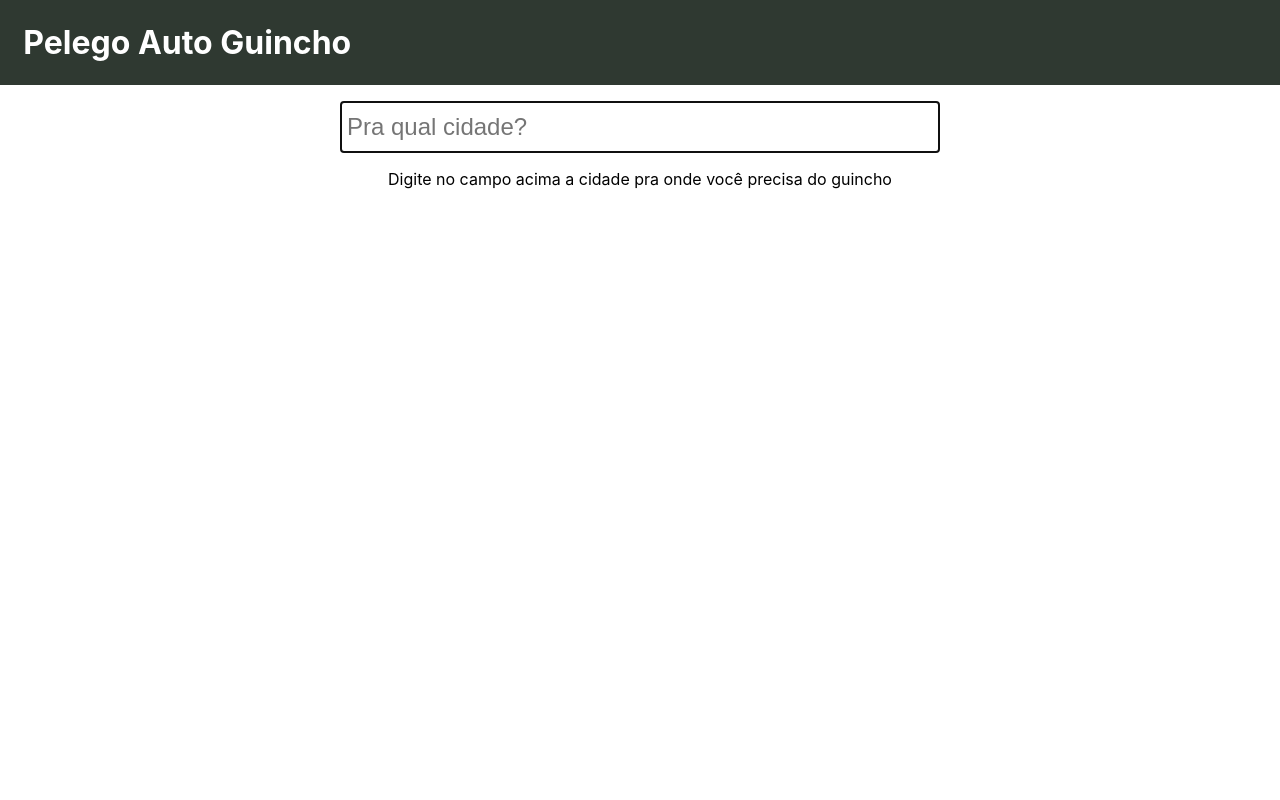
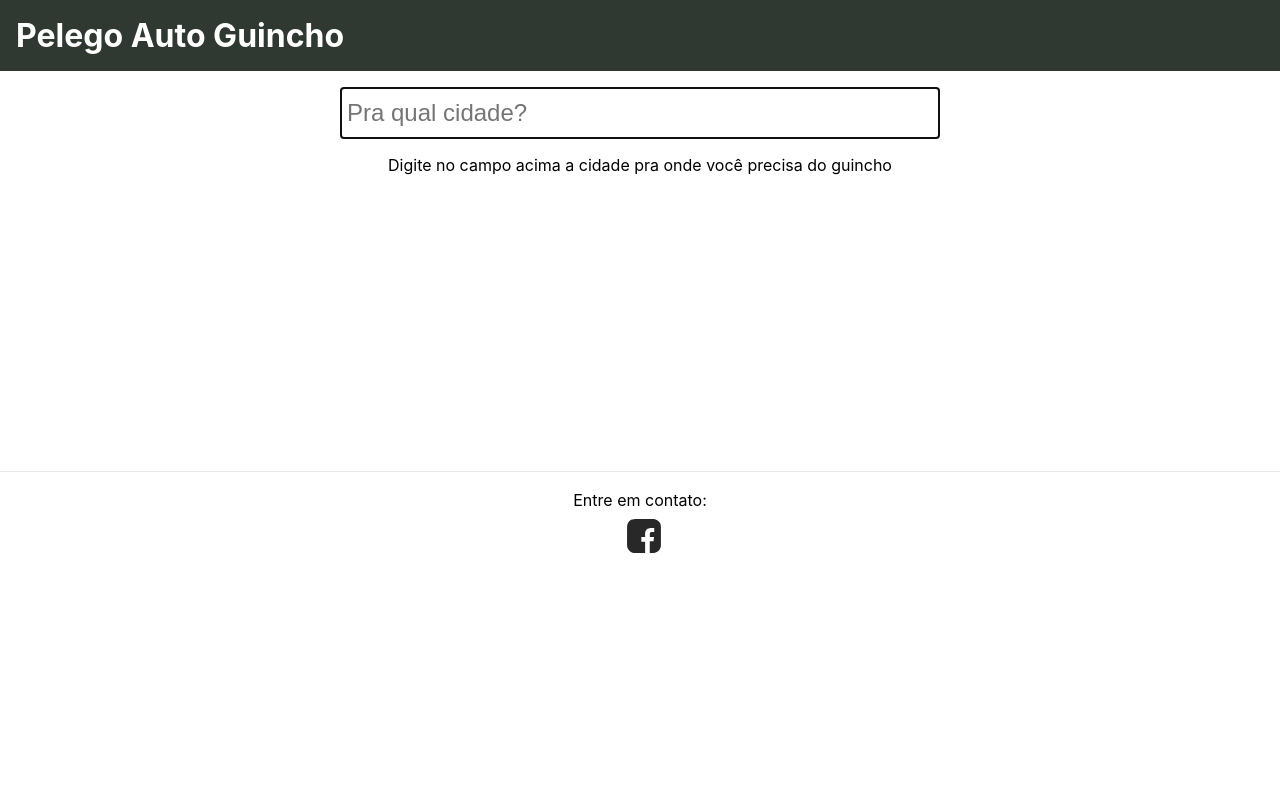
Before and after one commit to fmilani/guincho, a Next.js app: page / in a window 1280 px wide. Shown: the top 800 px of the page. Built offline with nearby package versions, Linux system fonts and the light colour scheme.

Commit message:
Improve header and footer

```diff
--- a/components/Layout.js
+++ b/components/Layout.js
@@ -20,7 +20,7 @@ export default function Layout({
   >
     <div
       style={{
-        padding: `1.45rem`,
+        padding: `1rem`,
       }}
     >
       <h1 style={{ margin: 0 }}>
@@ -38,8 +38,8 @@ export default function Layout({
     </div>
 
       <footer className={styles.footer}>
-        Entre em contato{' '}
-          <Facebook />
+        <span style={{marginBottom: 8}}>Entre em contato:</span>
+        <Facebook />
       </footer>
     </div>
   )
--- a/styles/Home.module.css
+++ b/styles/Home.module.css
@@ -1,5 +1,5 @@
 .container {
-  min-height: 100vh;
+  min-height: 50vh;
   padding: 0 0.5rem;
   display: flex;
   flex-direction: column;
@@ -24,6 +24,7 @@
   display: flex;
   justify-content: center;
   align-items: center;
+  flex-direction: column;
 }
 
 .footer img {
```
